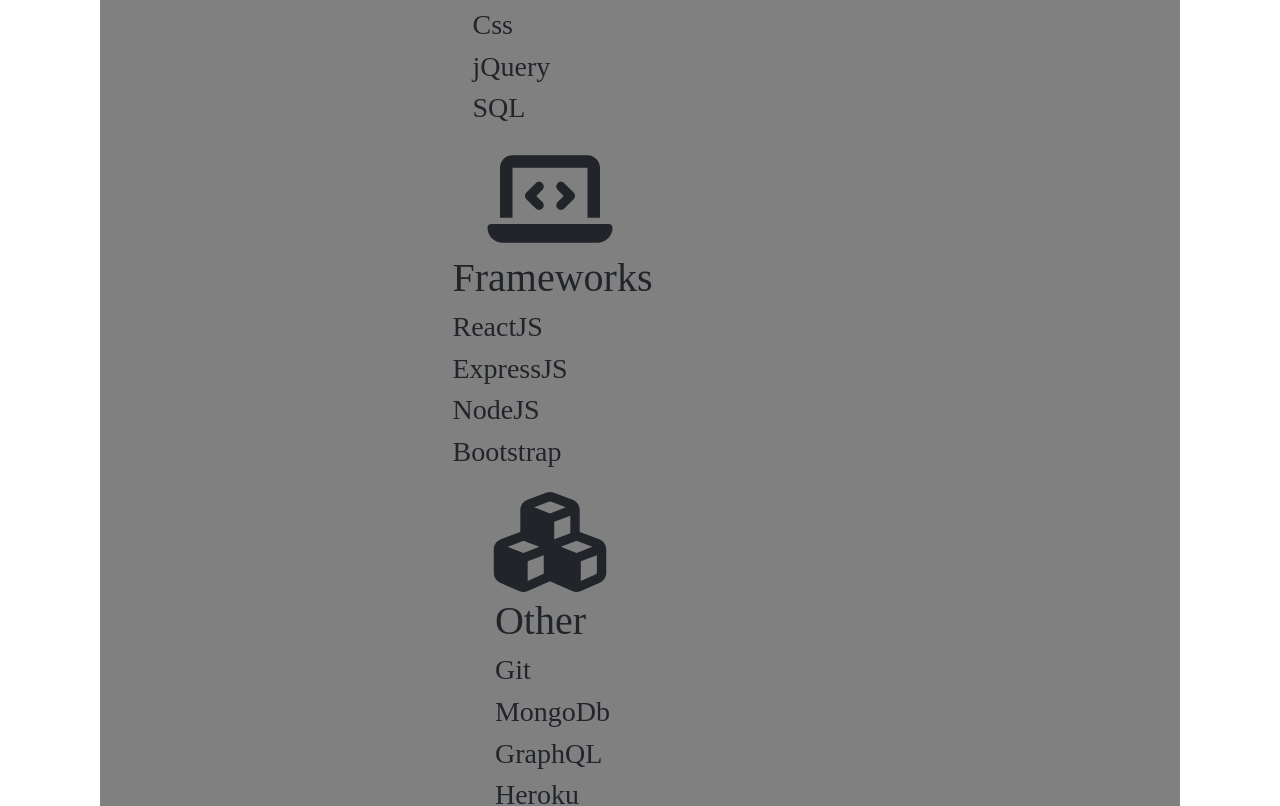
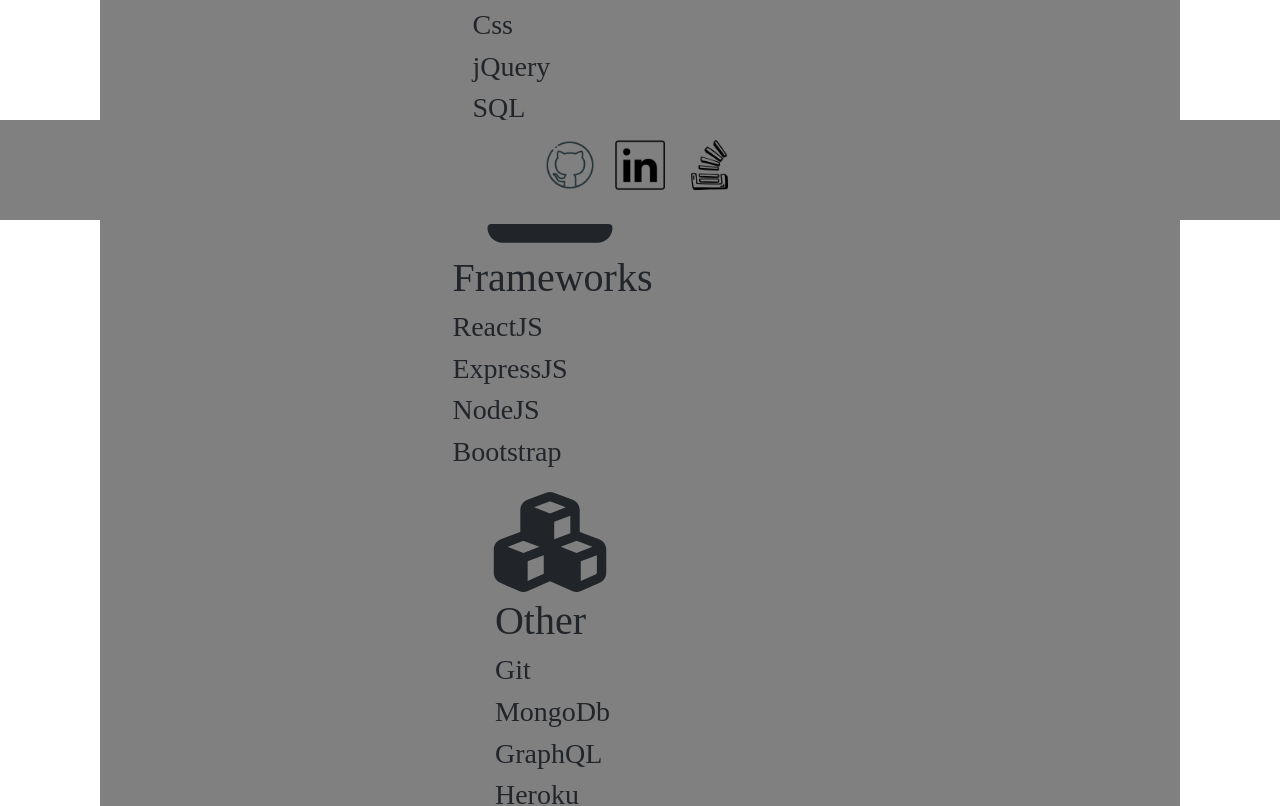
Before and after one commit to Ian-kensington-chadwick-the-3rd/ian-portfolio, a React (Vite) app: page / in a window 1280 px wide. Shown: the part 1040-1846 px from the top of the page. Built offline with nearby package versions, Linux system fonts and the light colour scheme.

Commit message:
fixed sum tings

```diff
--- a/src/app.jsx
+++ b/src/app.jsx
@@ -1,5 +1,6 @@
 import { Outlet } from 'react-router-dom'
 import Nav from './components/navtabs'
+import Footer from './pages/footer'
 
 function App() {
     return (
@@ -9,6 +10,7 @@
 
             </main>
             <Outlet />
+            <Footer/>
         </>
     )
 }
--- a/src/pages/Home.jsx
+++ b/src/pages/Home.jsx
@@ -5,9 +5,7 @@
 
 
 import imgpfp from './assets/ianpfp.jpg'
-import imggit from './assets/githublogo.png'
-import imglnkd from './assets/linkedin.png'
-import imgstck from './assets/stackoverflowlogo.png'
+
 
 
 
@@ -157,25 +155,6 @@
                     <button>Contact Me</button>
                 </div>
             </div>
-            <footer>
-                <ul style={style.horizontalList}>
-                    <li>
-                        <a href='https://github.com/Ian-kensington-chadwick-the-3rd'>
-                        <img style={style.iconContainer} src={imggit}></img>
-                        </a>
-                    </li>
-                    <li>
-                    <a href='https://www.linkedin.com/in/ian-sills-668497291/'>
-                        <img style={style.iconContainer} src={imglnkd} ></img>
-                    </a>
-                    </li>
-                    <li>
-                        <a href='https://stackoverflow.com/users/22555275/ian'>
-                        <img style={style.iconContainer} src={imgstck}></img>
-                        </a>
-                    </li>
-                </ul>
-            </footer>
         </>
     );
 }
--- /dev/null
+++ b/src/pages/footer.jsx
@@ -0,0 +1,45 @@
+import imggit from './assets/githublogo.png'
+import imglnkd from './assets/linkedin.png'
+import imgstck from './assets/stackoverflowlogo.png'
+
+const style ={
+    iconContainer:{
+        width:'50px',
+        height:'50px',
+        margin:'10px'
+
+    },
+    horizontalList: {
+        listStyleType: 'none',
+        display: 'flex',
+        justifyContent: 'center',
+        padding: 10,
+        posititon: 'fixed'
+
+}
+}
+
+export default function Footer() {
+
+    return (
+        <footer>
+            <ul style={style.horizontalList}>
+                <li>
+                    <a href='https://github.com/Ian-kensington-chadwick-the-3rd'>
+                        <img style={style.iconContainer} src={imggit}></img>
+                    </a>
+                </li>
+                <li>
+                    <a href='https://www.linkedin.com/in/ian-sills-668497291/'>
+                        <img style={style.iconContainer} src={imglnkd} ></img>
+                    </a>
+                </li>
+                <li>
+                    <a href='https://stackoverflow.com/users/22555275/ian'>
+                        <img style={style.iconContainer} src={imgstck}></img>
+                    </a>
+                </li>
+            </ul>
+        </footer>
+    )
+}
--- a/src/style/app.css
+++ b/src/style/app.css
@@ -91,6 +91,9 @@
 footer{
     height: 100px;
     background-color: grey;
+    width: 100%;
+    position: absolute;
+    top:145%;
 }
 
 .borderbelow{
```
